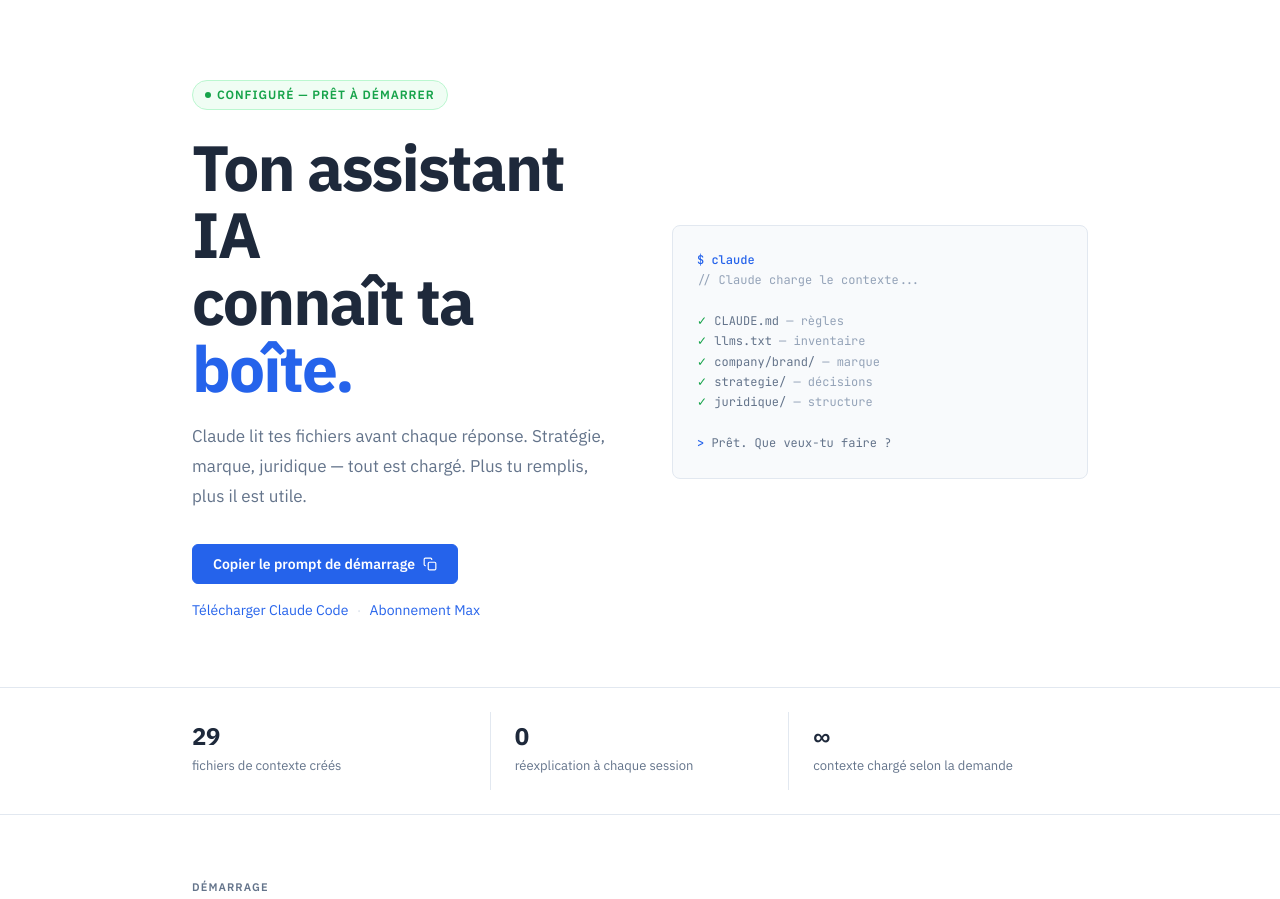
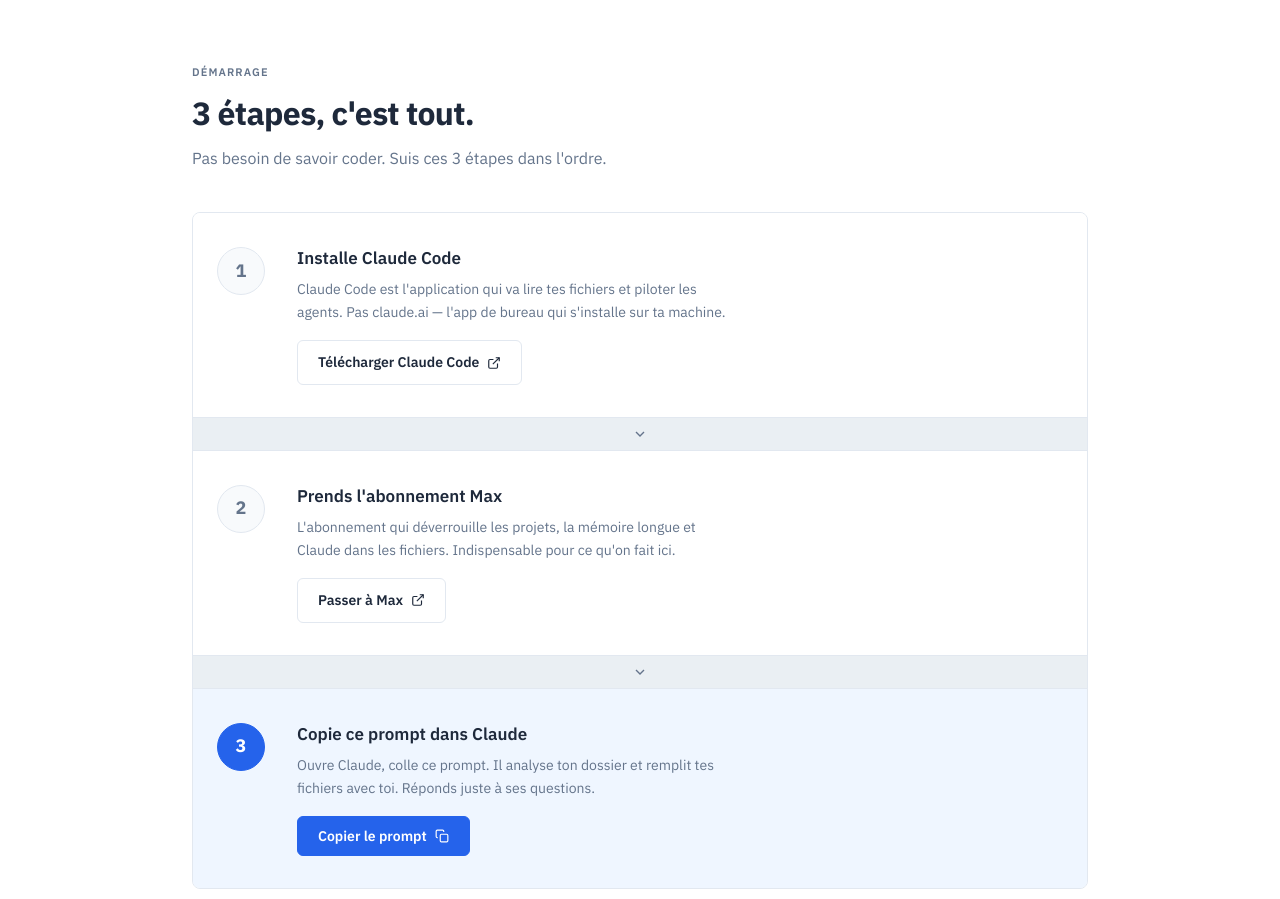
Before and after one commit to oscardcstudio-cell/start-up-box-architecture, a website: page index.html in a window 1280 px wide. Shown: the top 899 px of the page. Drawn offline with Linux system fonts and the light colour scheme.

Commit message:
refactor: Démarrage en tête, hero-visual supprimé

```diff
--- a/index.html
+++ b/index.html
@@ -49,10 +49,6 @@
       max-width: 960px;
       margin: 0 auto;
       padding: 0 2rem;
-      display: grid;
-      grid-template-columns: 1fr 1fr;
-      gap: 4rem;
-      align-items: center;
     }
     .hero-badge {
       display: inline-flex;
@@ -569,63 +565,8 @@
 </head>
 <body>
 
-  <!-- HERO -->
-  <header class="hero">
-    <div class="hero-inner">
-      <div>
-        <div class="hero-badge">
-          <span class="hero-badge-dot"></span>
-          Configuré — prêt à démarrer
-        </div>
-        <h1>Ton assistant IA<br>connaît ta <span>boîte.</span></h1>
-        <p class="hero-subtitle">Claude lit tes fichiers avant chaque réponse. Stratégie, marque, juridique — tout est chargé. Plus tu remplis, plus il est utile.</p>
-        <div class="hero-actions">
-          <button class="onboarding-btn onboarding-btn--primary hero-cta" id="copy-btn-hero" onclick="copyPrompt('copy-btn-hero')">
-            Copier le prompt de démarrage
-            <svg width="14" height="14" viewBox="0 0 24 24" fill="none" stroke="currentColor" stroke-width="2" aria-hidden="true"><rect x="9" y="9" width="13" height="13" rx="2"/><path d="M5 15H4a2 2 0 0 1-2-2V4a2 2 0 0 1 2-2h9a2 2 0 0 1 2 2v1"/></svg>
-          </button>
-          <div class="hero-links">
-            <a href="https://claude.ai/download" target="_blank" rel="noopener" class="hero-link">Télécharger Claude Code</a>
-            <span class="hero-link-sep">·</span>
-            <a href="https://claude.ai/upgrade" target="_blank" rel="noopener" class="hero-link">Abonnement Max</a>
-          </div>
-        </div>
-      </div>
-      <div class="hero-visual" role="img" aria-label="Schéma de chargement des fichiers par Claude">
-        <div><span class="line-label">$ claude</span></div>
-        <div class="line-comment">// Claude charge le contexte...</div>
-        <div>&nbsp;</div>
-        <div><span class="line-file">✓</span> CLAUDE.md <span class="line-comment">— règles</span></div>
-        <div><span class="line-file">✓</span> llms.txt <span class="line-comment">— inventaire</span></div>
-        <div><span class="line-file">✓</span> company/brand/ <span class="line-comment">— marque</span></div>
-        <div><span class="line-file">✓</span> strategie/ <span class="line-comment">— décisions</span></div>
-        <div><span class="line-file">✓</span> juridique/ <span class="line-comment">— structure</span></div>
-        <div>&nbsp;</div>
-        <div><span class="line-label">&gt;</span> Prêt. Que veux-tu faire ?</div>
-      </div>
-    </div>
-  </header>
-
-  <!-- STRIP -->
-  <div class="strip">
-    <div class="strip-inner">
-      <div class="strip-item">
-        <span class="strip-number">29</span>
-        <span class="strip-label">fichiers de contexte créés</span>
-      </div>
-      <div class="strip-item">
-        <span class="strip-number">0</span>
-        <span class="strip-label">réexplication à chaque session</span>
-      </div>
-      <div class="strip-item">
-        <span class="strip-number">∞</span>
-        <span class="strip-label">contexte chargé selon la demande</span>
-      </div>
-    </div>
-  </div>
-
-  <!-- SECTION 1 : Démarrage — remonté en tête -->
-  <section class="section section-cta">
+  <!-- SECTION DÉMARRAGE — en tête -->
+  <section class="section section-cta" style="border-bottom:1px solid var(--border);">
     <div class="container">
       <p class="section-label">Démarrage</p>
       <h2 class="section-title">3 étapes, c'est tout.</h2>
@@ -674,7 +615,59 @@
               Copier le prompt
               <svg width="14" height="14" viewBox="0 0 24 24" fill="none" stroke="currentColor" stroke-width="2" aria-hidden="true"><rect x="9" y="9" width="13" height="13" rx="2"/><path d="M5 15H4a2 2 0 0 1-2-2V4a2 2 0 0 1 2-2h9a2 2 0 0 1 2 2v1"/></svg>
             </button>
-            <div id="audit-prompt" hidden>Je viens de créer un template d'infos entreprise dans `company/`.
+          </div>
+        </div>
+
+      </div>
+    </div>
+  </section>
+
+  <!-- HERO -->
+  <header class="hero">
+    <div class="hero-inner">
+      <div>
+        <div class="hero-badge">
+          <span class="hero-badge-dot"></span>
+          Configuré — prêt à démarrer
+        </div>
+        <h1>Ton assistant IA<br>connaît ta <span>boîte.</span></h1>
+        <p class="hero-subtitle">Claude lit tes fichiers avant chaque réponse. Stratégie, marque, juridique — tout est chargé. Plus tu remplis, plus il est utile.</p>
+        <div class="hero-actions">
+          <button class="onboarding-btn onboarding-btn--primary hero-cta" id="copy-btn-hero" onclick="copyPrompt('copy-btn-hero')">
+            Copier le prompt de démarrage
+            <svg width="14" height="14" viewBox="0 0 24 24" fill="none" stroke="currentColor" stroke-width="2" aria-hidden="true"><rect x="9" y="9" width="13" height="13" rx="2"/><path d="M5 15H4a2 2 0 0 1-2-2V4a2 2 0 0 1 2-2h9a2 2 0 0 1 2 2v1"/></svg>
+          </button>
+          <div class="hero-links">
+            <a href="https://claude.ai/download" target="_blank" rel="noopener" class="hero-link">Télécharger Claude Code</a>
+            <span class="hero-link-sep">·</span>
+            <a href="https://claude.ai/upgrade" target="_blank" rel="noopener" class="hero-link">Abonnement Max</a>
+          </div>
+        </div>
+      </div>
+    </div>
+  </header>
+
+  <!-- STRIP -->
+  <div class="strip">
+    <div class="strip-inner">
+      <div class="strip-item">
+        <span class="strip-number">29</span>
+        <span class="strip-label">fichiers de contexte créés</span>
+      </div>
+      <div class="strip-item">
+        <span class="strip-number">0</span>
+        <span class="strip-label">réexplication à chaque session</span>
+      </div>
+      <div class="strip-item">
+        <span class="strip-number">∞</span>
+        <span class="strip-label">contexte chargé selon la demande</span>
+      </div>
+    </div>
+  </div>
+
+  <!-- audit-prompt caché (utilisé par copyPrompt) -->
+  <div hidden>
+    <div id="audit-prompt">Je viens de créer un template d'infos entreprise dans `company/`.
 Ta mission : auditer ce que tu peux pré-remplir TOI-MÊME à partir des sources existantes du projet, et lister précisément ce qui me reste à fournir.
 
 ## Étape 1 — Inventaire des sources internes
@@ -696,12 +689,8 @@ C. 100% À FOURNIR → fichier · pourquoi
 Tableau 4 colonnes : Fichier | Catégorie | Ce que tu peux écrire | Ce qu'il me faut
 Puis questions numérotées par thème, classées par criticité.
 NE REMPLIS RIEN. Audit only.</div>
-          </div>
-        </div>
-
-      </div>
     </div>
-  </section>
+  </div>
 
   <!-- SECTION 2 : Ce que tu peux lui demander -->
   <section class="section">
```
